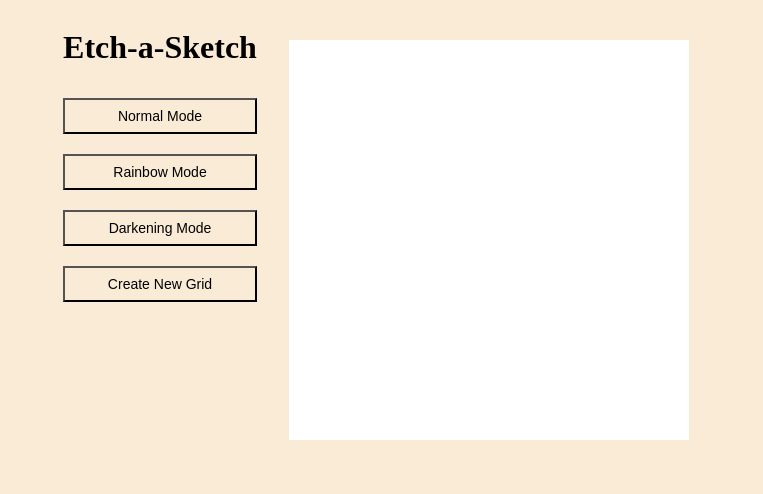
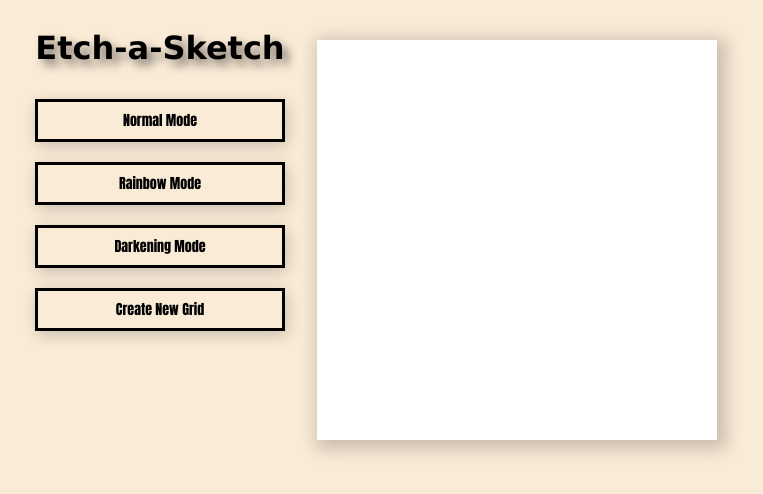
Before and after one commit to nunoribeiro02/TheOdinProject, a plain HTML site: page foundations/javascript/etch-a-sketch/index.html in a window 1280 px wide. Shown: the whole page, without its empty margins (248-1011 px from the left). Drawn offline with Linux system fonts and the light colour scheme.

Commit message:
feat: style changes, shadows,  borders, fonts

```diff
--- a/foundations/javascript/etch-a-sketch/etch-a-sketch.js
+++ b/foundations/javascript/etch-a-sketch/etch-a-sketch.js
@@ -7,20 +7,23 @@ function createBoard(maxRows, maxColumns){
         maxColumns = 100;
     }
 
+    blockSize = 25;
+    size = maxColumns * blockSize;
     for (i = 0; i < maxRows; i++){
         let div_row = document.createElement('div');
 
         for (j = 0; j < maxColumns; j++){
             let div_column = document.createElement('div');
             div_column.style.backgroundColor = 'white';
-            div_column.style.height = '25px';
-            div_column.style.width = '25px';
+            div_column.style.height = blockSize + 'px';
+            div_column.style.width = blockSize + 'px';
 
             div_column.addEventListener('mouseover', function(e){paint(e, mode)});
 
             div_row.append(div_column);
 
         }
+
         board.append(div_row);
     }
 }
--- a/foundations/javascript/etch-a-sketch/index.html
+++ b/foundations/javascript/etch-a-sketch/index.html
@@ -9,7 +9,7 @@
 </head>
 <body>
     <div class="options">
-        <h1>Etch-a-Sketch</h1>
+        <h1 class="title">Etch-a-Sketch</h1>
         <button class="normal">Normal Mode</button>
         <button class="rainbow">Rainbow Mode</button>
         <button class="darkening">Darkening Mode</button>
--- a/foundations/javascript/etch-a-sketch/style.css
+++ b/foundations/javascript/etch-a-sketch/style.css
@@ -12,9 +12,12 @@ body {
 button {
     margin: 10px 0;
     padding: 8px;
+    font-family: 'Impact', 'Haettenschweiler' , 'Arial Narrow Bold', sans-serif;
     font-size: 14px;
+    font-weight: bold;
     background-color: antiquewhite;
-
+    border: solid;
+    box-shadow: 2px 4px 16px rgba(0,0,0,.2);
 }
 
 .options {
@@ -26,4 +29,17 @@ button {
 .board {
     display: flex;
     margin: 32px;
+    box-shadow: 4px 4px 16px 5px rgba(0,0,0,.2);
+    /* size is 16 (rowss/columns) * 25 (size of a square) = 400,
+        can be adapted after changing with the grid button  */
+    width: 400px;
+    height: 400px;
 }
+
+.title {
+    font-family: "Verdana";
+    font-weight: bold;
+    font-size: 32;
+    text-shadow: 6px 6px 10px rgba(0,0,0, 0.5);
+
+}
```
